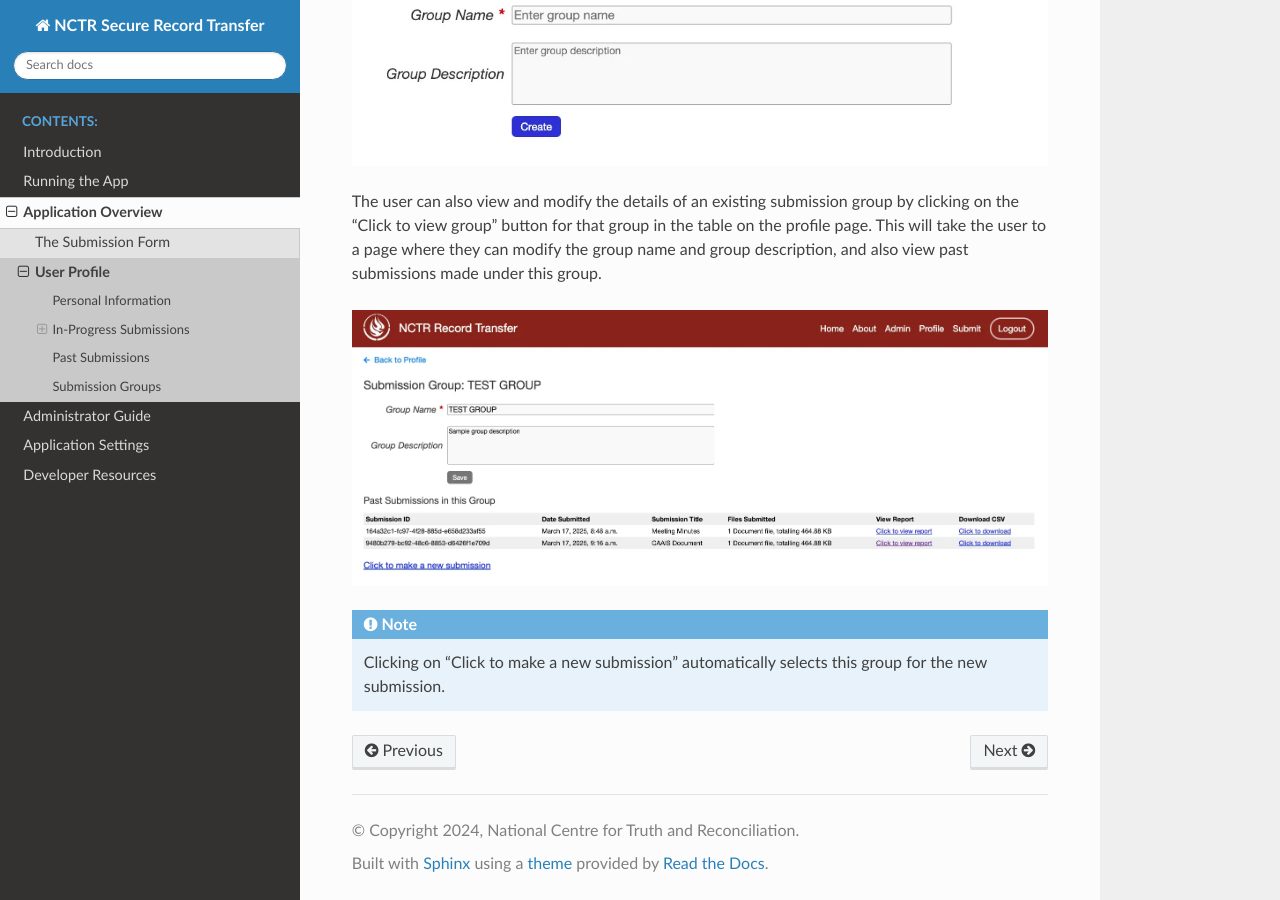
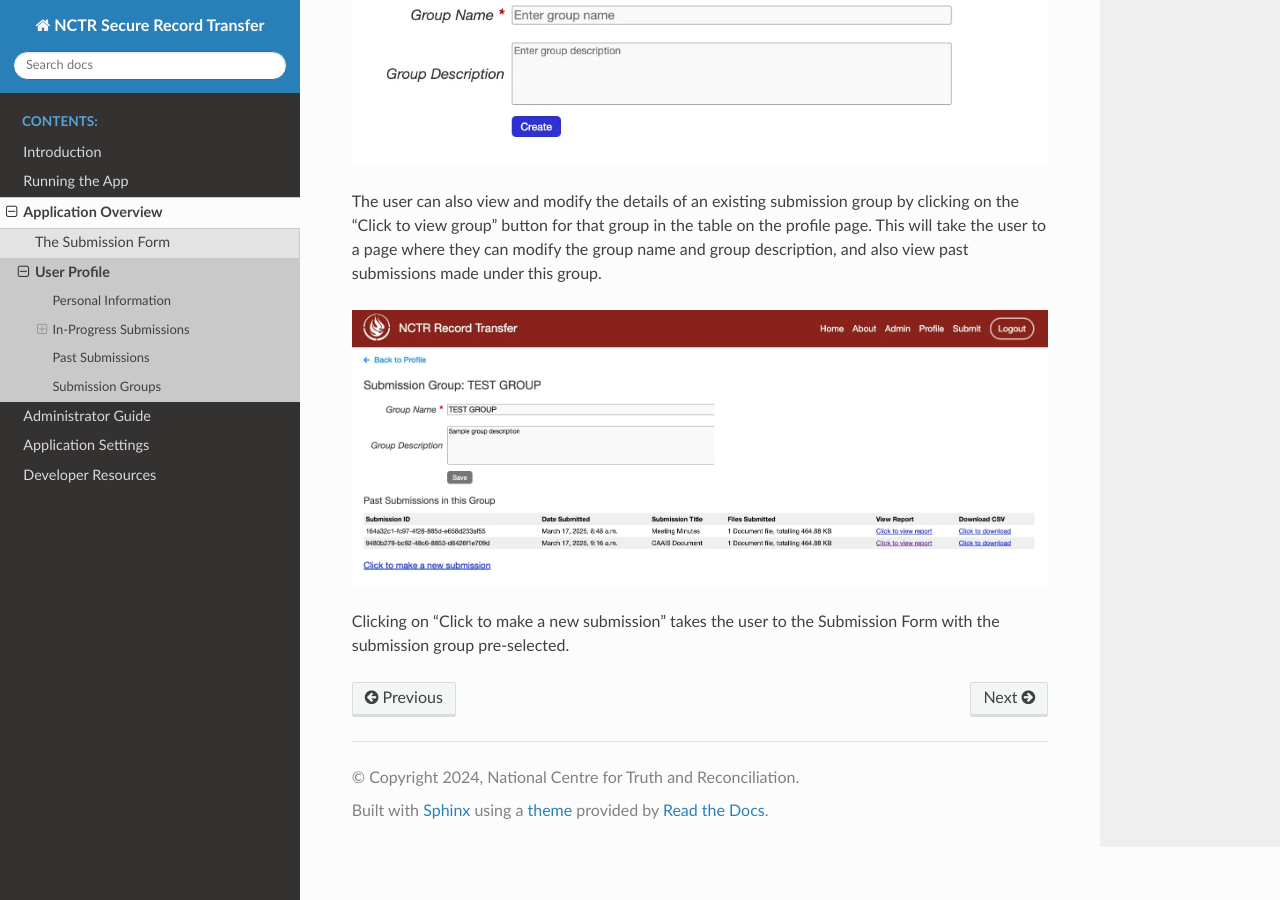
Before and after one commit to NationalCentreTruthReconciliation/Secure-Record-Transfer, a Sphinx documentation site: the page built from docs/application_overview/user-profile.rst, in a window 1280 px wide and 900 px high, scrolled down 4353 px. Built offline with Sphinx 7.4.7 and the Read the Docs theme 3.1.0, drawn with Linux system fonts in a browser that asks for light colours.

Commit message:
Remove note formatting around sentence

```diff
--- a/docs/application_overview/user-profile.rst
+++ b/docs/application_overview/user-profile.rst
@@ -118,13 +118,12 @@
     :alt: Create submission group
 
 The user can also view and modify the details of an existing submission group by clicking on the
-"Click to view group" button for that group in the table on the profile page. This will take the user to a page where
-they can modify the group name and group description, and also view past submissions made under
-this group.
+"Click to view group" button for that group in the table on the profile page. This will take the
+user to a page where they can modify the group name and group description, and also view past
+submissions made under this group.
 
 .. image:: images/submission_group_details.webp
     :alt: Submission group details
 
-.. note::
-    Clicking on "Click to make a new submission" automatically selects this group for the new
-    submission.
+Clicking on "Click to make a new submission" takes the user to the Submission Form with the
+submission group pre-selected.
```
